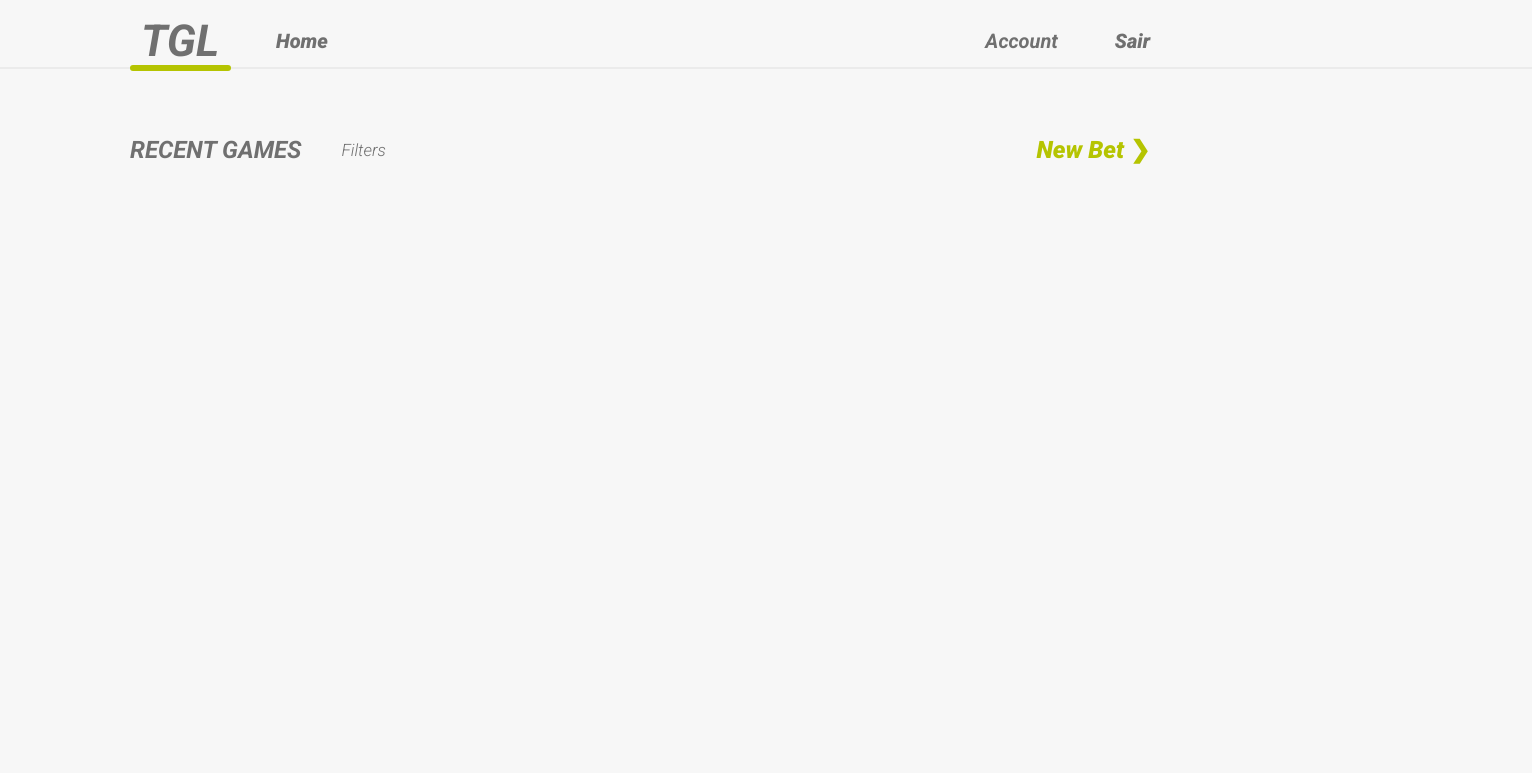
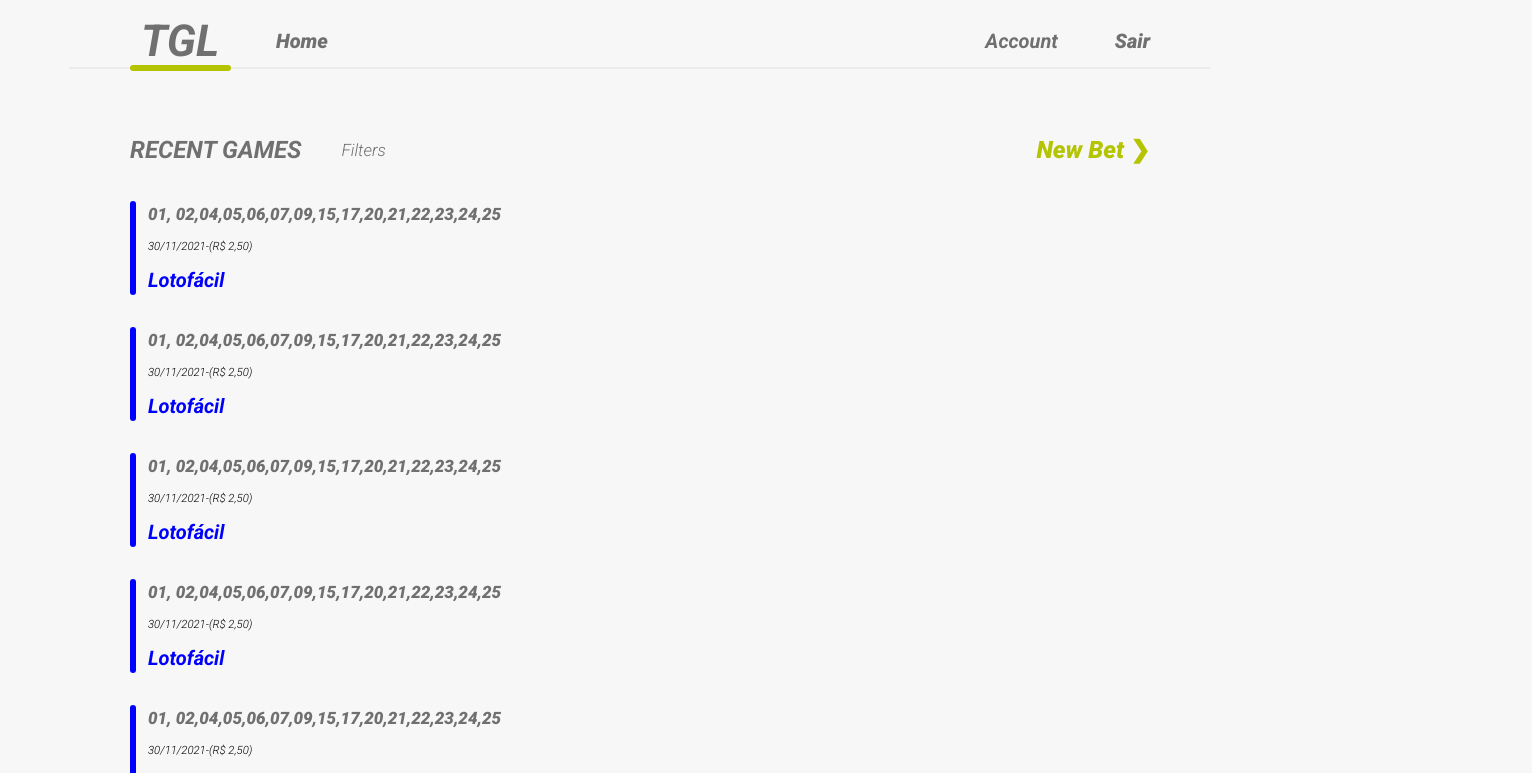
Before and after one commit to JuanCarlosBS/react-tgl, a React (Create React App) app: page /recent-games in a window 1280 px wide. Shown: the top 773 px of the page, 1532 px wide, since content can reach past the window. Built offline with nearby package versions, Linux system fonts and the light colour scheme.

Commit message:
feat: component RecentGame List

```diff
--- a/src/components/Header/styles.ts
+++ b/src/components/Header/styles.ts
@@ -42,10 +42,10 @@ export const LinkMenuFirst = styled(LinkMenu)`
 `
 
 export const Divider = styled.hr`
-    margin-left: -130px;
+    margin-left: -6%;
     display: flex;
     justify-content: center;
-    width: 150%;
+    width: 111.7%;
     border: 1px solid #EBEBEB;
 `
 
--- /dev/null
+++ b/src/components/RecentGame/index.tsx
@@ -0,0 +1,22 @@
+import React from 'react';
+
+import { Item, Bar, Numbers, GameNamePrice, GameNamePriceTextOffBold, GameNamePriceText } from './styles'
+
+const RecentGame: React.FC = () => {
+    return (
+        <Item>
+            <Bar/>
+            <div>
+                <Numbers>01, 02,04,05,06,07,09,15,17,20,21,22,23,24,25</Numbers>
+                <GameNamePrice>
+                    <GameNamePriceTextOffBold>30/11/2021</GameNamePriceTextOffBold>
+                    <GameNamePriceTextOffBold> - </GameNamePriceTextOffBold>
+                    <GameNamePriceTextOffBold>(R$ 2,50)</GameNamePriceTextOffBold>
+                </GameNamePrice>
+                <GameNamePriceText>Lotofácil</GameNamePriceText>
+            </div>
+        </Item>
+    );
+}
+
+export default RecentGame;
--- /dev/null
+++ b/src/components/RecentGame/styles.ts
@@ -0,0 +1,38 @@
+import styles from 'styled-components'
+
+export const Item = styles.div`
+    display: flex;
+    align-items: center;
+    margin-bottom: 32px;
+`
+
+export const Bar = styles.div`
+    min-width: 6px;
+    height: 94px;
+    border-radius: 10px 10px 10px 10px;
+    margin-right: 12px;
+    background-color: blue;
+`
+
+export const Numbers = styles.p`
+    font-size: 17px;
+    color: var(--text-color);
+    margin-bottom: 15px;
+`
+
+export const GameNamePrice = styles.div`
+    display:flex;
+    align-items: center;
+    font-size: 17px;
+    margin-bottom: 15px;
+`
+
+export const GameNamePriceText = styles.h5`
+    margin-right: 15px;
+    font-size: 20px;
+    color: blue;
+`
+
+export const GameNamePriceTextOffBold = styles.h6`
+    font-weight: 300;
+`
--- a/src/pages/NewBet/index.tsx
+++ b/src/pages/NewBet/index.tsx
@@ -1,7 +1,7 @@
 import React from 'react'
 import Header from '../../components/Header'
 
-import { Container, Content, Game, TitlePage, TitlePageBold, TitleGame, Filters, DescriptionGame, Numbers, Submit, GamesButton, SubmitButton, Cart, GameCart, Items, Item, Image, Bar, ItemContent, GameNamePrice, GameNamePriceText, GameNamePrimeTextBold, ButtonSave } from './styles'
+import { Container, Content, Game, TitlePage, TitlePageBold, TitleGame, Filters, DescriptionGame, Numbers, Submit, GamesButton, SubmitButton, Cart, GameCart, Items, Item, Image, Bar, ItemContent, GameNamePrice, GameNamePriceText, GameNamePriceTextBold, ButtonSave } from './styles'
 import CheckFilter from '../../components/CheckFilter'
 
 const NewBet : React.FC = () => {
@@ -33,11 +33,11 @@ const NewBet : React.FC = () => {
                 </Game>
                 <Cart>
                     <GameCart>
-                        <TitlePageBold>CART</TitlePageBold>
+                        <TitlePage>CART</TitlePage>
                         <Items>
                         </Items>
                         <div>
-                            <TitlePageBold>CART</TitlePageBold><TitlePage> TOTAL:</TitlePage>
+                         <TitlePage><b>CART</b> TOTAL:</TitlePage>
                         </div>
                     </GameCart>
                     <ButtonSave>Save ❯</ButtonSave>
--- a/src/pages/NewBet/styles.ts
+++ b/src/pages/NewBet/styles.ts
@@ -166,7 +166,7 @@ export const GameNamePriceText = styles.h5`
     margin-right: 14px;
 `
 
-export const GameNamePrimeTextBold = styles.h6`
+export const GameNamePriceTextBold = styles.h6`
     font-weight: 300;
 `
 
--- a/src/pages/RecentGames/index.tsx
+++ b/src/pages/RecentGames/index.tsx
@@ -1,7 +1,8 @@
 import React from 'react'
 import Header from '../../components/Header'
 
-import { Container, RecentGamesHeader, RecentGamesFilter, TitlePageBold, Filters, LabelFilter, CheckBox, NewBetLink } from './styles'
+import { Container, RecentGamesHeader, RecentGamesFilter, TitlePageBold, Filters, LabelFilter,  NewBetLink, Items } from './styles'
+import RecentGame from '../../components/RecentGame'
 
 const RecentGames = () => {
     return (
@@ -18,6 +19,14 @@ const RecentGames = () => {
                     <NewBetLink to='/new-bet'> New Bet ❯</NewBetLink>
                 </RecentGamesHeader>
             </div>
+            <Items>
+                <RecentGame />
+                <RecentGame />
+                <RecentGame />
+                <RecentGame />
+                <RecentGame />
+                <RecentGame />
+            </Items>
         </Container>
     )
 }
--- a/src/pages/RecentGames/styles.ts
+++ b/src/pages/RecentGames/styles.ts
@@ -68,3 +68,12 @@ export const NewBetLink = styles(Link)`
     color: var(--main-color);
     text-decoration: none;
 `
+
+export const Items = styles.div`
+    margin-top: 37px;
+    margin-bottom: 37px;
+    min-height: 207px;
+    height:800px;
+    max-height: 800px;
+    overflow-y: auto;
+`
```
